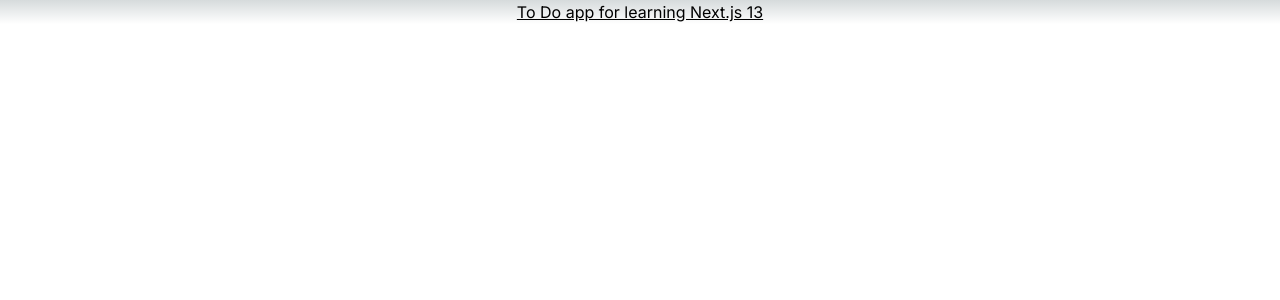
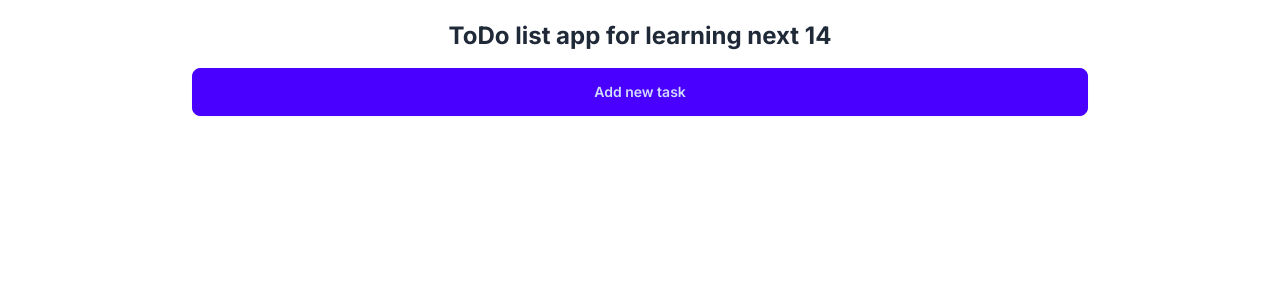
Before and after one commit to Saedddd/TodoApp, a Next.js app: page / in a window 1280 px wide. Shown: the top 300 px of the page. Built offline with nearby package versions, Linux system fonts and the light colour scheme.

Commit message:
Add addTask component

```diff
--- a/src/app/globals.css
+++ b/src/app/globals.css
@@ -1,27 +1,3 @@
 @tailwind base;
 @tailwind components;
 @tailwind utilities;
-
-:root {
-  --foreground-rgb: 0, 0, 0;
-  --background-start-rgb: 214, 219, 220;
-  --background-end-rgb: 255, 255, 255;
-}
-
-@media (prefers-color-scheme: dark) {
-  :root {
-    --foreground-rgb: 255, 255, 255;
-    --background-start-rgb: 0, 0, 0;
-    --background-end-rgb: 0, 0, 0;
-  }
-}
-
-body {
-  color: rgb(var(--foreground-rgb));
-  background: linear-gradient(
-      to bottom,
-      transparent,
-      rgb(var(--background-end-rgb))
-    )
-    rgb(var(--background-start-rgb));
-}
--- a/src/app/page.tsx
+++ b/src/app/page.tsx
@@ -1,9 +1,12 @@
-
+import AddTask from "@/features/AddTask"
 
 export default function Home() {
   return (
-    <main>
-        <h1 className="text-center underline">To Do app for learning Next.js 13</h1>
+    <main className="max-w-4xl mx-auto mt-4">
+        <div className="text-center my-5 flex flex-col gap-4">
+          <h1 className="text-2xl font-bold"> ToDo list app for learning next 14</h1>
+          <AddTask />
+        </div>
     </main>
   )
 }
--- /dev/null
+++ b/src/features/AddTask/index.ts
@@ -0,0 +1,2 @@
+import AddTask from "./ui/addTask";
+export default AddTask;
--- /dev/null
+++ b/src/features/AddTask/ui/addTask.tsx
@@ -0,0 +1,11 @@
+import React from 'react'
+
+const AddTask = () => {
+  return (
+    <div>
+        <button className='btn btn-primary w-full'>Add new task</button>
+    </div>
+  )
+}
+
+export default AddTask;
```
